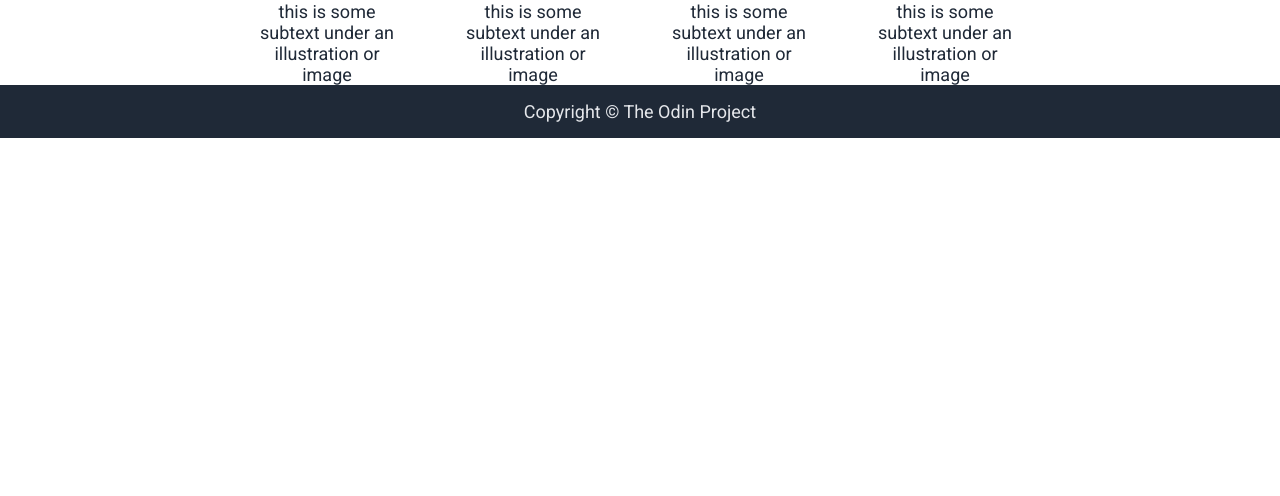
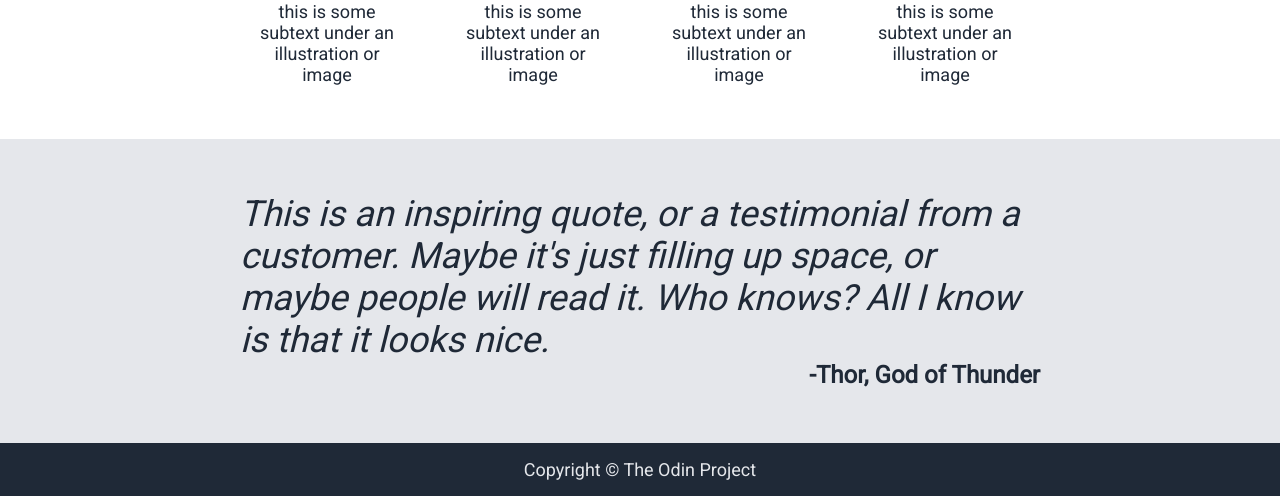
Before and after one commit to DanShink/Landing-Page, a plain HTML site: page index.html in a window 1280 px wide. Shown: the part 671-1167 px from the top of the page. Before the commit the page ends 809 px from the top, so only its background shows below. Drawn offline with Linux system fonts and the light colour scheme.

Commit message:
Complete the quote section of the landing page

```diff
--- a/index.html
+++ b/index.html
@@ -54,7 +54,10 @@
         </div>
 
         <div class="section-three">
-
+            <div class="quote-and-author">
+            <p class="quote">This is an inspiring quote, or a testimonial from a customer. Maybe it's just filling up space, or maybe people will read it. Who knows? All I know is that it looks nice.</p>
+            <p class="author">-Thor, God of Thunder</p>
+            </div>
         </div>
     </div>
 
--- a/style.css
+++ b/style.css
@@ -79,6 +79,10 @@ button {
     flex-wrap: wrap;
 }
 
+.section-two {
+    padding-bottom: 54px;
+}
+
 .info-header {
     text-align: center;
     font-size: 36px;
@@ -108,6 +112,32 @@ button {
     font-size: 18px;
 }
 
+.section-three {
+    background-color: #E5E7EB;
+    display: flex;
+    justify-content: center;
+    padding: 54px 0;
+}
+
+.quote-and-author {
+    width: 800px;
+}
+
+.quote {
+    font-size: 36px;
+    font-weight: 300;
+    font-style: italic;
+    color: #1F2937;
+}
+
+.author {
+    display: flex;
+    justify-content: flex-end;
+    font-size: 24px;
+    font-weight: 800;
+    color: #1F2937;
+}
+
 .footer {
     margin-top: auto;
     text-align: center;
```
